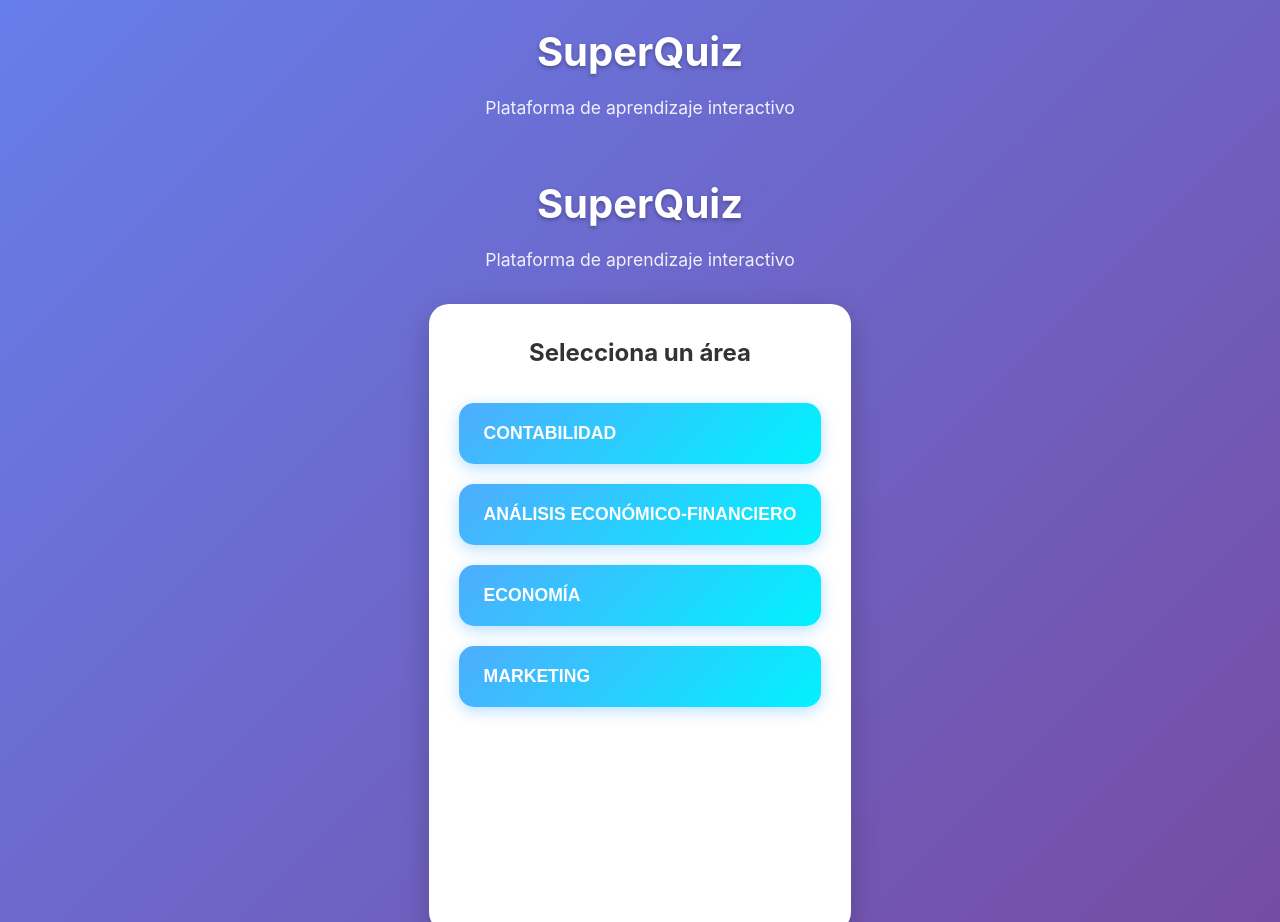
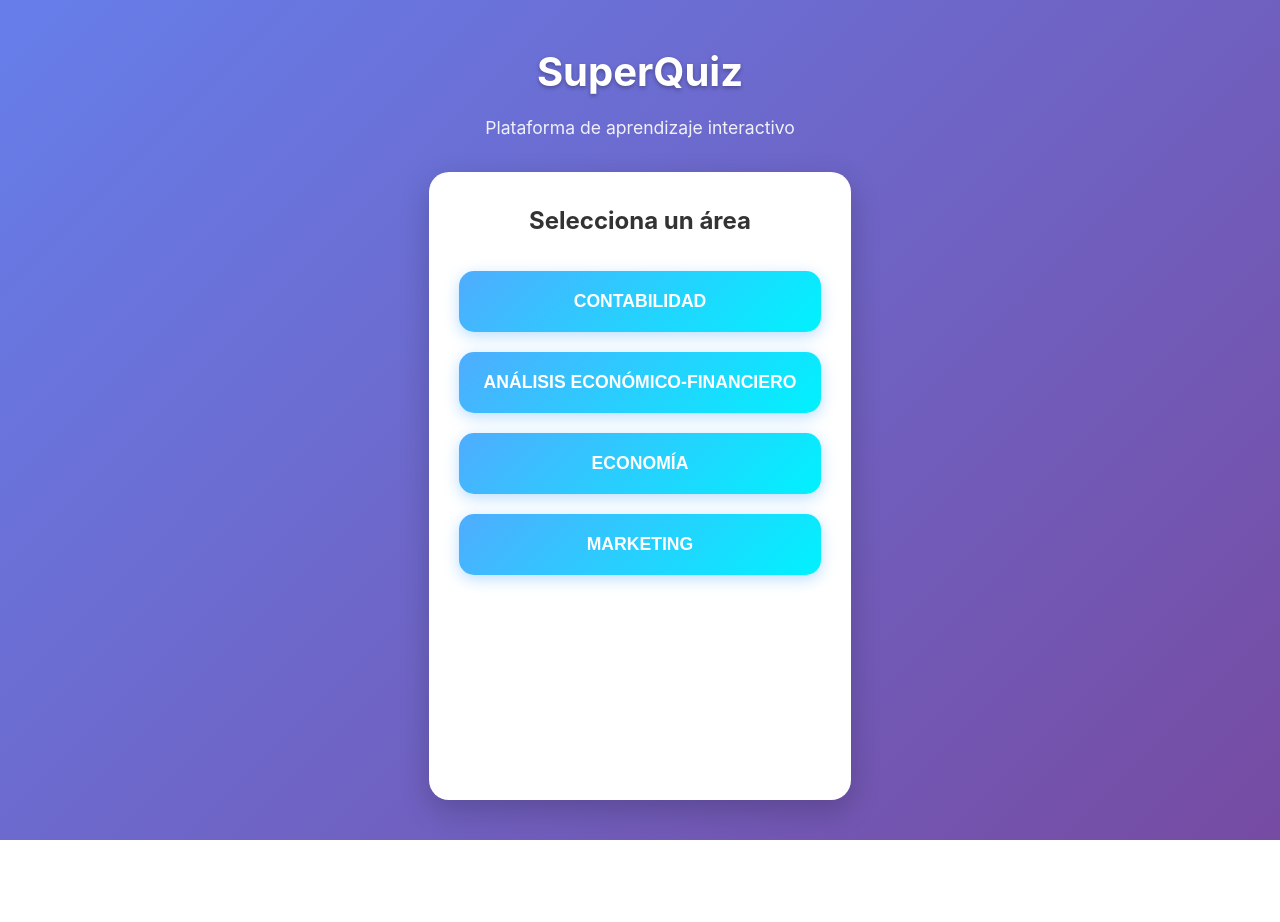
Before and after one commit to HipocratesDeCos/quizarra, a plain HTML site: page index.html in a window 1280 px wide. Shown: the top 922 px of the page. After the commit the page ends 840 px from the top, so only its background shows below. Drawn offline with Linux system fonts and the light colour scheme.

Commit message:
Update index.html

```diff
--- a/index.html
+++ b/index.html
@@ -72,7 +72,7 @@
             color: white;
             cursor: pointer;
             transition: all 0.3s ease;
-            text-align: left;
+            text-align: center;
             height: auto;
             box-shadow: 0 4px 15px rgba(79, 172, 254, 0.4);
         }
@@ -402,11 +402,6 @@
 </head>
 <body>
     <div class="container">
-        <div class="header">
-            <h1>SuperQuiz</h1>
-            <p>Plataforma de aprendizaje interactivo</p>
-        </div>
-
         <!-- Página principal -->
         <div class="container page active" id="main-page">
             <div class="header">
```
